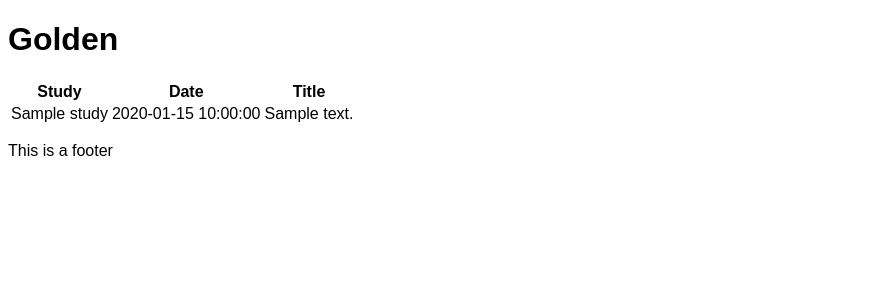
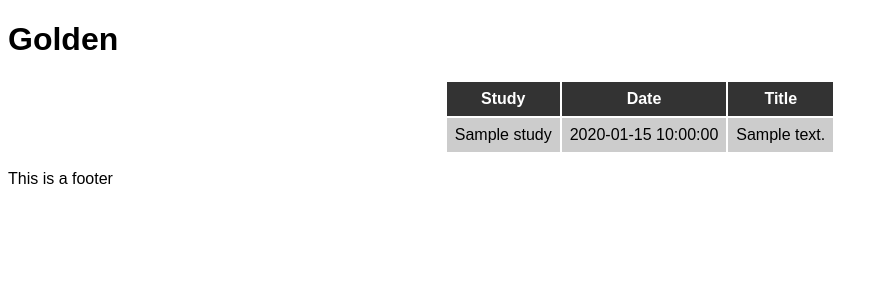
Before and after one commit to s-andrews/Golden, a Python web app: template templates/index.html in a window 1280 px wide. Shown: the part 26-326 px from the top of the page, without its empty margins (0-888 px from the left). Run offline with Jinja, Linux system fonts and the light colour scheme; the template is opened without the code that fills it: most values are stand-ins (such as "Sample title", 1, 10 or a date in 2020).

Commit message:
Added more styles to get a basic look

```diff
--- a/static/style.css
+++ b/static/style.css
@@ -2,3 +2,19 @@ body {
 	font-family: sans-serif;
 	background: #FFFFFF;
 }
+
+th {
+	background: #333333;
+	color: #FFFFFF;
+	padding: 0.5em;
+}
+
+td {
+	background: #CCCCCC;
+	padding: 0.5em;
+}
+
+table {
+	margin-left: auto;
+	margin-right: auto;
+}
```
